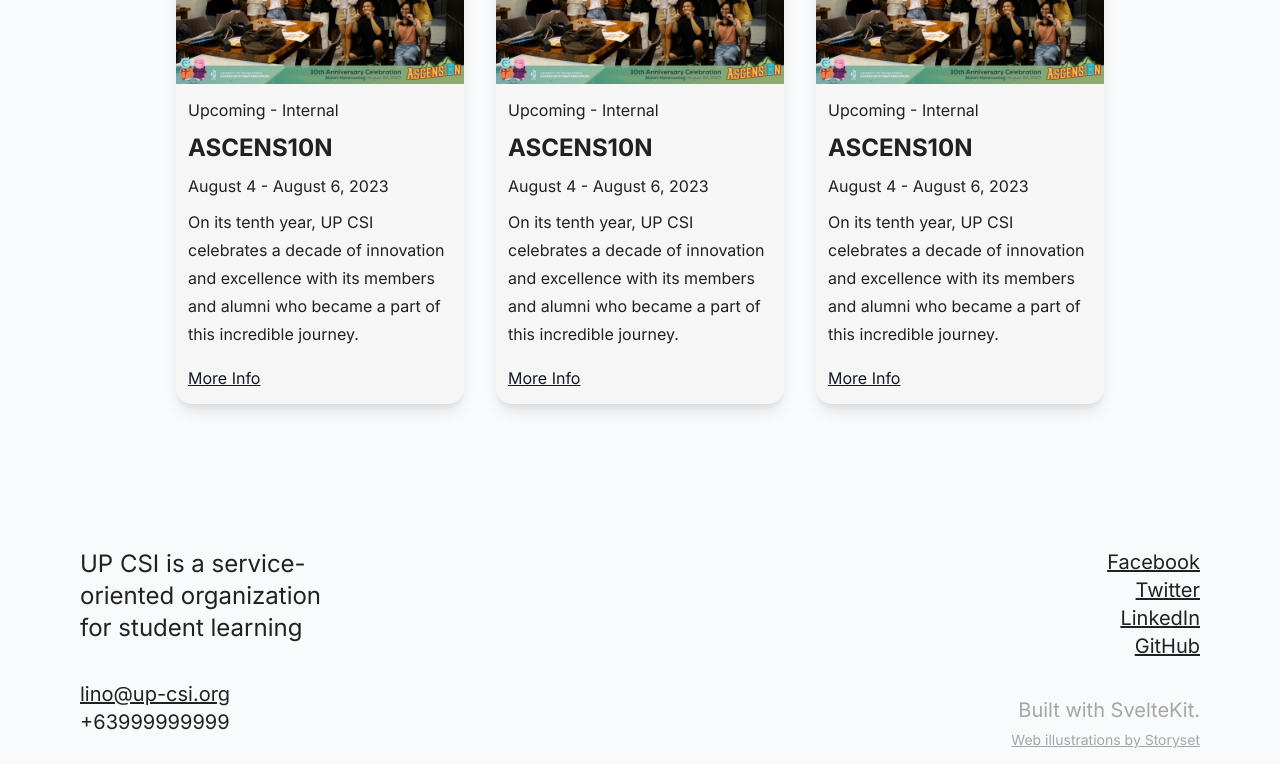
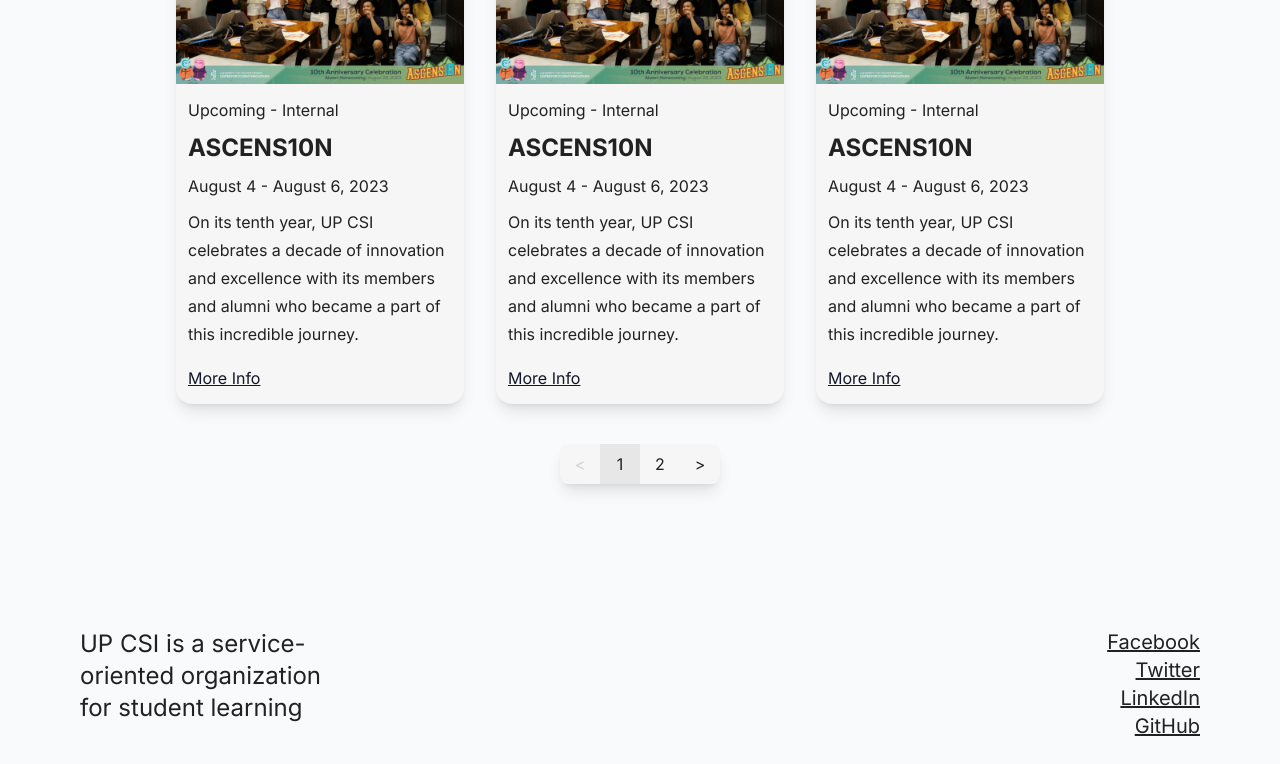
Before and after one commit to up-csi/up-csi.github.io, a SvelteKit app: page /events in a window 1280 px wide. Shown: the part 836-1600 px from the top of the page. Built offline with nearby package versions, Linux system fonts and the light colour scheme.

Commit message:
feat(EventsPanel.svelte): add non-routing cards pagination

```diff
--- a/src/routes/events/EventsPanel.svelte
+++ b/src/routes/events/EventsPanel.svelte
@@ -1,13 +1,35 @@
 <script>
+    import { page } from "$app/stores";
     import EventCard from "./EventCard.svelte";
 
     import events from "./events.json"
+
+    export let perPage = 6;
+    let pages = Math.ceil(events.length / perPage);
+
+    $: currentPage = 0;
+    $: start = currentPage * perPage;
+    $: end = (currentPage === pages) ? events.length - 1 : start + perPage - 1;
+
+    $: eventsInPage = events.slice(start, end + 1);
+
+    function nextPage() {
+        currentPage += 1;
+    }
+
+    function backPage() {
+        currentPage -= 1;
+    }
+
+    function setPage(newPage = 0) {
+        currentPage = newPage;
+    }
 </script>
 
-<div>
+<div class="flex flex-col gap-10">
     <div class="flex justify-center">
         <div class="grid w-fit items-center grid-cols-1 md:grid-cols-2 lg:grid-cols-3 gap-8">
-            {#each events as event}
+            {#each eventsInPage as event}
             <EventCard src={event.src} alt={`Image of ${event.title}`} href={event.url}>
                 <svelte:fragment>
                     <p class="m-0">{event.state} - {event.type}</p>
@@ -19,4 +41,37 @@
             {/each}
         </div>
     </div>
+    <div class="flex flex-row justify-center">
+        <ul class="list-none m-0 p-0 flex flex-row bg-csi-neutral-50 dark:bg-csi-neutral-900 rounded-lg shadow-lg">
+            <li
+                class="m-0 p-0">
+                <button
+                    class="size-10 flex justify-center items-center disabled:cursor-default disabled:text-csi-neutral-200 dark:disabled:text-csi-neutral-500"
+                    on:click={backPage}
+                    disabled={currentPage <= 0}
+                >
+                    &lt;
+                </button>
+            </li>
+            {#each [...Array(pages).keys()] as pageIndex}
+                <li class="m-0 p-0">
+                    <button
+                        class="size-10 flex justify-center items-center {(pageIndex === currentPage) ? "bg-csi-neutral-100 dark:bg-csi-neutral-700" : ""}"
+                        on:click={_ => setPage(pageIndex)}
+                    >
+                        {pageIndex + 1}
+                    </button>
+                </li>
+            {/each}
+            <li class="m-0 p-0">
+                <button
+                    class="size-10 flex justify-center items-center disabled:cursor-default disabled:text-csi-neutral-200 dark:disabled:text-csi-neutral-500"
+                    on:click={nextPage}
+                    disabled={currentPage >= pages - 1}
+                >
+                    &gt;
+                </button>
+            </li>
+        </ul>
+    </div>
 </div>
--- a/src/routes/events/events.json
+++ b/src/routes/events/events.json
@@ -1,4 +1,22 @@
 [
+    {
+        "state": "Upcoming",
+        "type": "Internal",
+        "title": "ASCENS10N",
+        "dates": "August 4 - August 6, 2023",
+        "description": "On its tenth year, UP CSI celebrates a decade of innovation and excellence with its members and alumni who became a part of this incredible journey.",
+        "src": "/thumbnails/events/ASCENS10N.webp",
+        "url": "/events/"
+    },
+    {
+        "state": "Upcoming",
+        "type": "Internal",
+        "title": "ASCENS10N",
+        "dates": "August 4 - August 6, 2023",
+        "description": "On its tenth year, UP CSI celebrates a decade of innovation and excellence with its members and alumni who became a part of this incredible journey.",
+        "src": "/thumbnails/events/ASCENS10N.webp",
+        "url": "/events/"
+    },
     {
         "state": "Upcoming",
         "type": "Internal",
```
